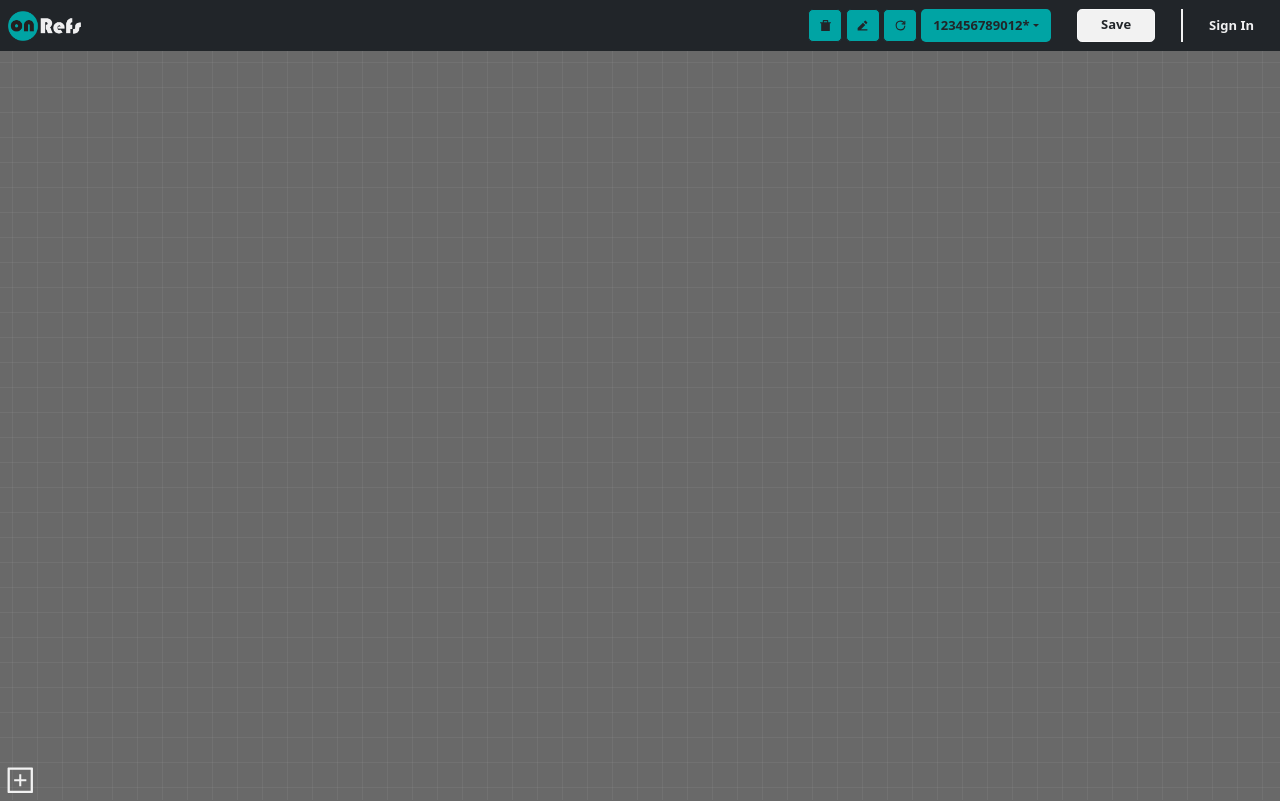
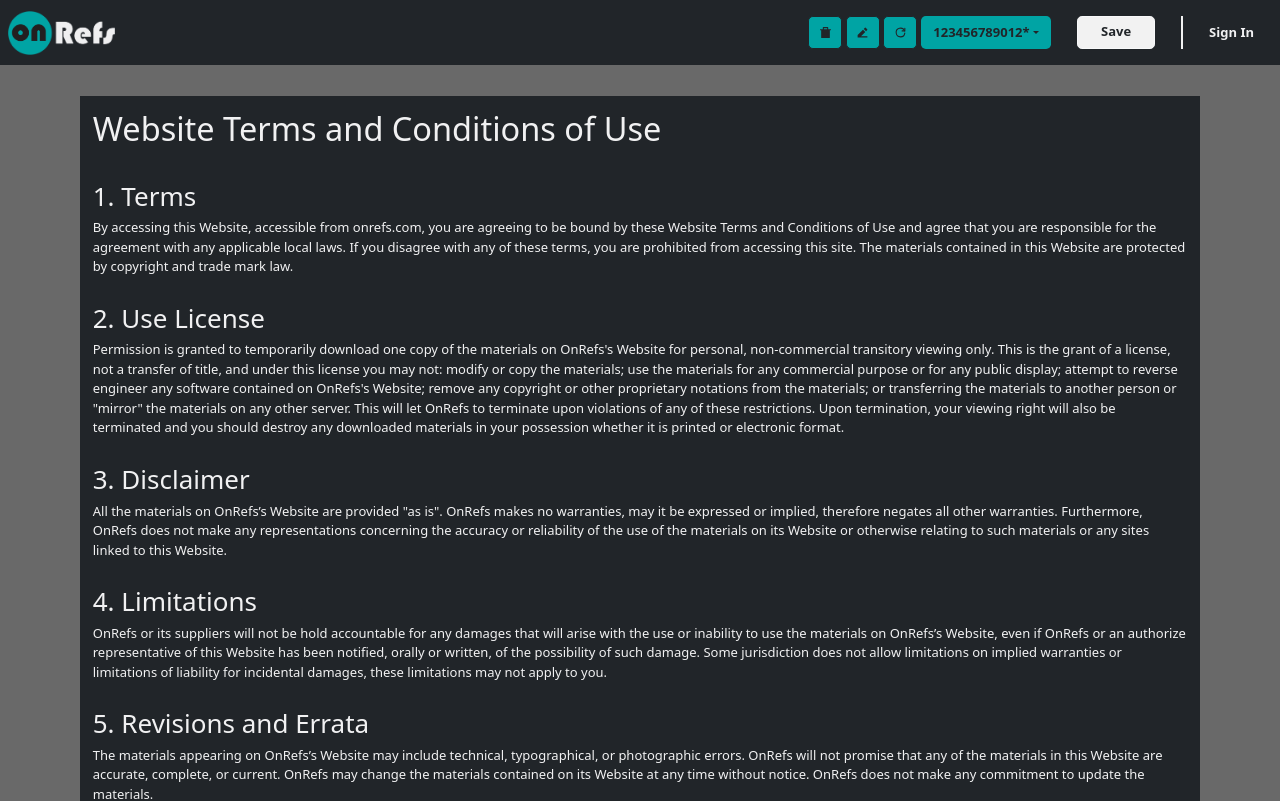
Before and after one commit to Vergiis/OnRefs, a React (Vite) app: page /terms-of-service in a window 1280 px wide. Before the commit this address led to /. Shown: the top 801 px of the page. Built offline with nearby package versions, Linux system fonts and the light colour scheme.

Commit message:
5 files modified, 2 added

```diff
--- a/src/App.tsx
+++ b/src/App.tsx
@@ -3,14 +3,17 @@ import 'jquery/dist/jquery.min.js';
 import 'bootstrap/dist/js/bootstrap.min.js';
 import { Routes, Route, Navigate } from 'react-router-dom';
 import { Home } from './Home';
+import { TermsOfService } from './TermsOfService';
 import './styles/style.css';
 import './styles/canvasStyle.css';
 import './styles/modals.css';
+import './styles/textSite.css';
 
 function App() {
   return (
     <Routes>
       <Route path="/" element={<Home />} />
+      <Route path="/terms-of-service" element={<TermsOfService />} />
       <Route path="*" element={<Navigate to="/" />} />
     </Routes>
   );
--- a/src/Home.tsx
+++ b/src/Home.tsx
@@ -1,12 +1,16 @@
 import { NavBar } from './NavBar';
 import { CanvasAdd } from './CanvasAdd';
 import { Container } from 'react-bootstrap';
+import Canvas from './Canvas';
 
 export function Home() {
   return (
-    <Container>
-      <NavBar />
-      <CanvasAdd />
-    </Container>
+    <>
+      <Container>
+        <NavBar />
+        <CanvasAdd />
+      </Container>
+      <Canvas />
+    </>
   );
 }
--- a/src/SignUpModal.tsx
+++ b/src/SignUpModal.tsx
@@ -43,8 +43,9 @@ export function SignUpModal({ show, handleClose }: any) {
 
         <Form.Text id="signUpAgreeText">
           * By creating a OnRefs account, you agree to our{' '}
-          <a href="/">Terms of Service</a> and <a href="/">Privacy Policy</a>.
-          We'll occasionally send you account related emails.
+          <a href="/terms-of-service">Terms of Service</a> and{' '}
+          <a href="/">Privacy Policy</a>. We'll occasionally send you account
+          related emails.
         </Form.Text>
       </Modal.Body>
       <Modal.Footer className="modalCore">
--- /dev/null
+++ b/src/TermsOfService.tsx
@@ -0,0 +1,69 @@
+import { Container } from 'react-bootstrap';
+import { NavBar } from './NavBar';
+
+export function TermsOfService() {
+  return (
+    <Container className="emptyBackground">
+      <NavBar />
+      <div className="textBox">
+        <h1>Website Terms and Conditions of Use</h1>
+        <h2>1. Terms</h2>
+        By accessing this Website, accessible from onrefs.com, you are agreeing
+        to be bound by these Website Terms and Conditions of Use and agree that
+        you are responsible for the agreement with any applicable local laws. If
+        you disagree with any of these terms, you are prohibited from accessing
+        this site. The materials contained in this Website are protected by
+        copyright and trade mark law.
+        <h2>2. Use License</h2>
+        Permission is granted to temporarily download one copy of the materials
+        on OnRefs's Website for personal, non-commercial transitory viewing
+        only. This is the grant of a license, not a transfer of title, and under
+        this license you may not: modify or copy the materials; use the
+        materials for any commercial purpose or for any public display; attempt
+        to reverse engineer any software contained on OnRefs's Website; remove
+        any copyright or other proprietary notations from the materials; or
+        transferring the materials to another person or "mirror" the materials
+        on any other server. This will let OnRefs to terminate upon violations
+        of any of these restrictions. Upon termination, your viewing right will
+        also be terminated and you should destroy any downloaded materials in
+        your possession whether it is printed or electronic format.
+        <h2>3. Disclaimer</h2>
+        All the materials on OnRefs’s Website are provided "as is". OnRefs makes
+        no warranties, may it be expressed or implied, therefore negates all
+        other warranties. Furthermore, OnRefs does not make any representations
+        concerning the accuracy or reliability of the use of the materials on
+        its Website or otherwise relating to such materials or any sites linked
+        to this Website.
+        <h2>4. Limitations</h2>
+        OnRefs or its suppliers will not be hold accountable for any damages
+        that will arise with the use or inability to use the materials on
+        OnRefs’s Website, even if OnRefs or an authorize representative of this
+        Website has been notified, orally or written, of the possibility of such
+        damage. Some jurisdiction does not allow limitations on implied
+        warranties or limitations of liability for incidental damages, these
+        limitations may not apply to you.
+        <h2>5. Revisions and Errata</h2>
+        The materials appearing on OnRefs’s Website may include technical,
+        typographical, or photographic errors. OnRefs will not promise that any
+        of the materials in this Website are accurate, complete, or current.
+        OnRefs may change the materials contained on its Website at any time
+        without notice. OnRefs does not make any commitment to update the
+        materials.
+        <h2>6. Links</h2>
+        OnRefs has not reviewed all of the sites linked to its Website and is
+        not responsible for the contents of any such linked site. The presence
+        of any link does not imply endorsement by OnRefs of the site. The use of
+        any linked website is at the user’s own risk.
+        <h2>7. Site Terms of Use Modifications</h2>
+        OnRefs may revise these Terms of Use for its Website at any time without
+        prior notice. By using this Website, you are agreeing to be bound by the
+        current version of these Terms and Conditions of Use.
+        <h2>8. Your Privacy</h2>
+        Please read our Privacy Policy.
+        <h2>9. Governing Law</h2>
+        Any claim related to OnRefs's Website shall be governed by the laws of
+        pl without regards to its conflict of law provisions.
+      </div>
+    </Container>
+  );
+}
--- a/src/main.tsx
+++ b/src/main.tsx
@@ -2,13 +2,11 @@ import React from 'react';
 import ReactDOM from 'react-dom/client';
 import App from './App.tsx';
 import { BrowserRouter } from 'react-router-dom';
-import Canvas from './Canvas.tsx';
 
 ReactDOM.createRoot(document.getElementById('root')!).render(
   <React.StrictMode>
     <BrowserRouter>
       <App />
-      <Canvas />
     </BrowserRouter>
   </React.StrictMode>
 );
--- a/src/styles/style.css
+++ b/src/styles/style.css
@@ -65,6 +65,9 @@ body {
 .brand {
   margin-left: 0.5em;
 }
+.brand img {
+  height: 5.5vh;
+}
 .canvasOptionsButtons {
   background-color: #00a4a4;
   color: #212529;
--- /dev/null
+++ b/src/styles/textSite.css
@@ -0,0 +1,13 @@
+.emptyBackground {
+  display: block;
+}
+.textBox {
+  background-color: #212529;
+  margin-top: 12vh;
+  color: #f1f1f2;
+  padding: 1em;
+  padding-bottom: 2em;
+}
+.textBox h2 {
+  padding-top: 1em;
+}
```
